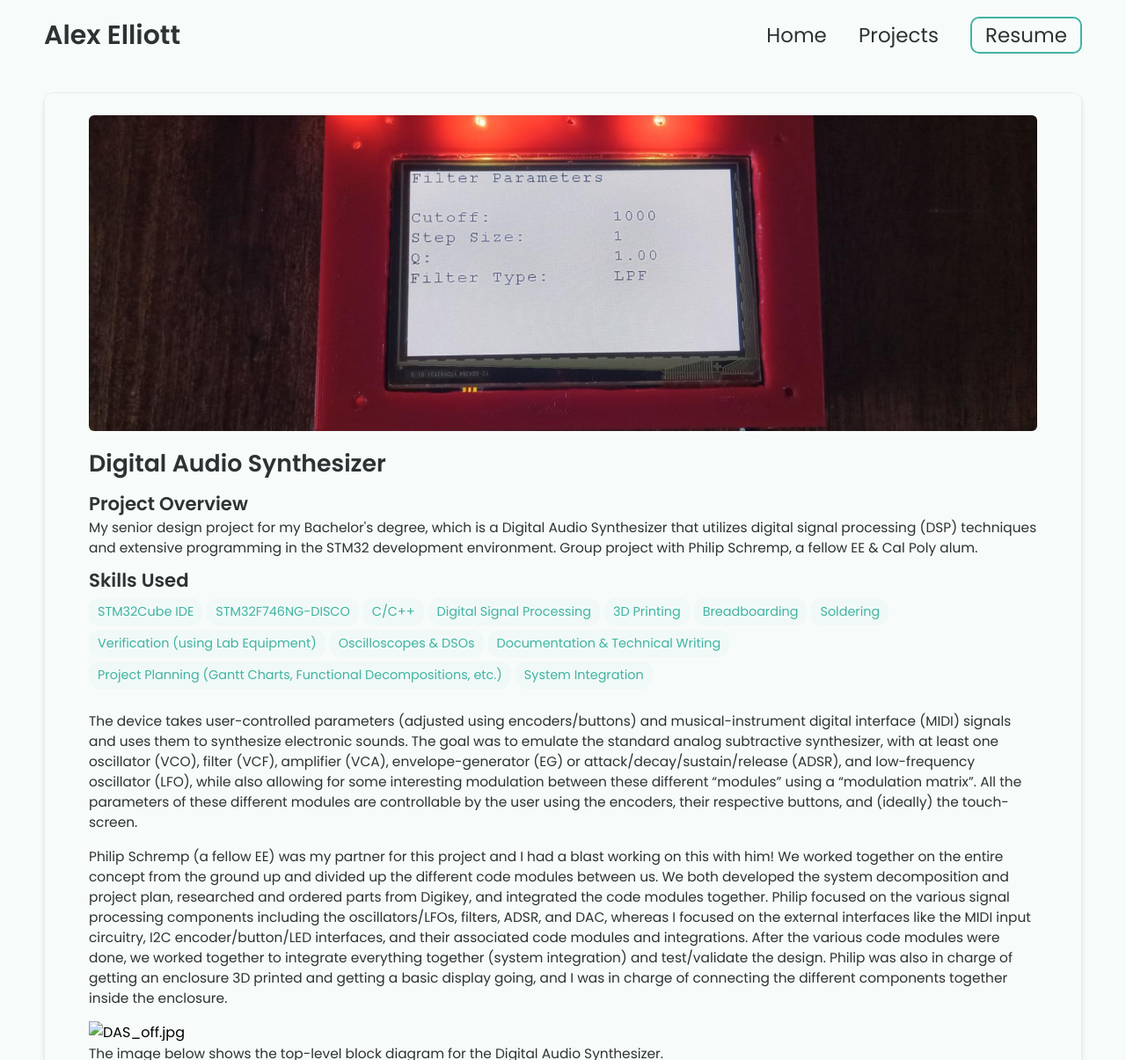
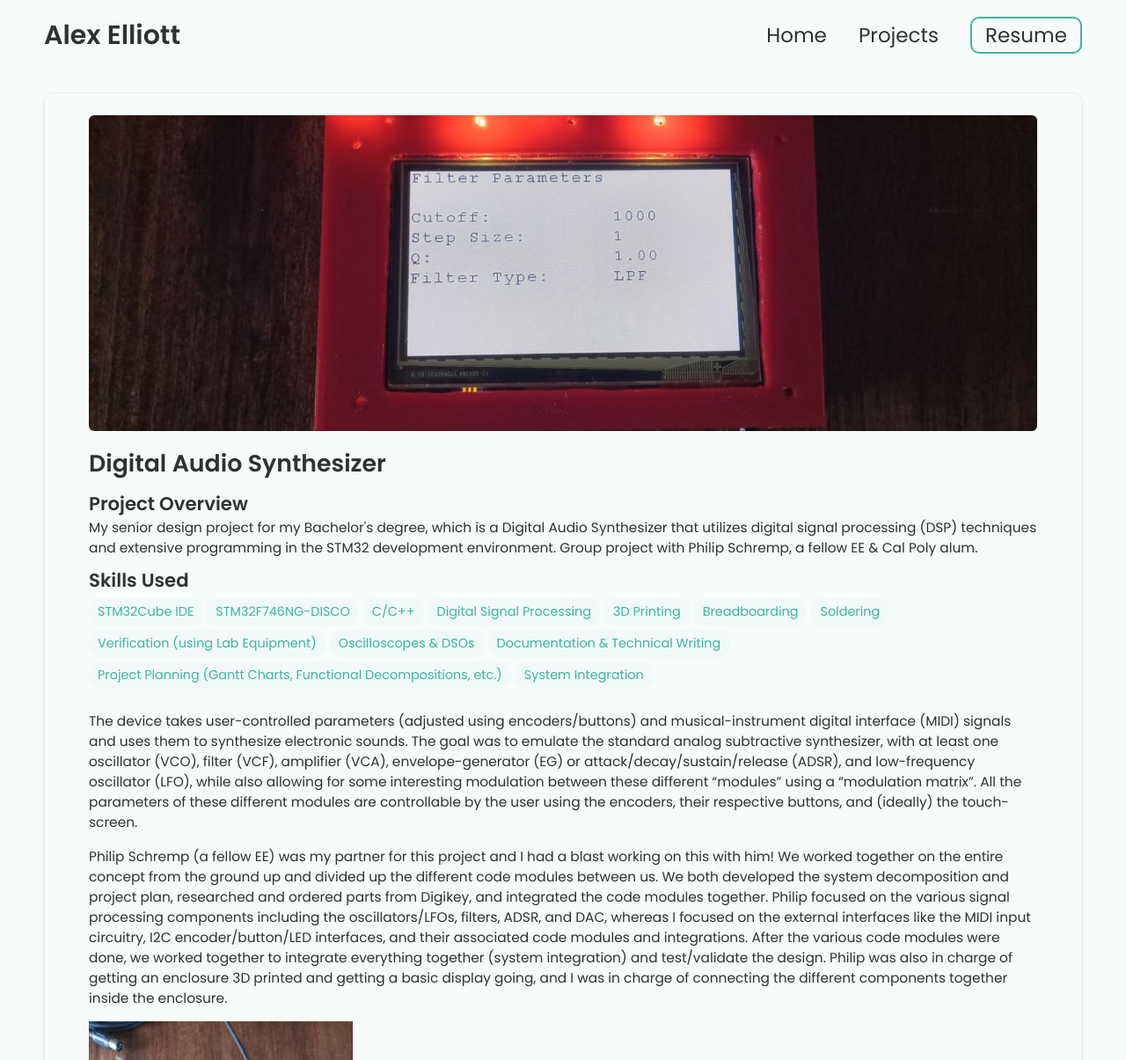
Before and after one commit to AlexanduhHi/alexanduhhi.github.io, a Jekyll site: the page built from _projects/Digital Audio Synthesizer/index.md, in a window 1280 px wide. Shown: the top 1205 px of the page at 88% size. Built offline with Jekyll 4.4.1, drawn with Linux system fonts in a browser that asks for light colours; grey boxes are pictures that could not be loaded.

Commit message:
Update image-gallery.html

```diff
--- a/_includes/image-gallery.html
+++ b/_includes/image-gallery.html
@@ -11,7 +11,7 @@
               loading="lazy"
           />
       {% else %}
-          {% assign page_url_without_index = page.url | remove: 'index' | remove_first: '/' | remove: '.html' %}
+          {% assign page_url_without_index = page.url | remove: 'index' | remove: '.html' %}
           <img
               src="{{ page_url_without_index }}{{ image_name }}"
               alt="{{image_name}}"
```
